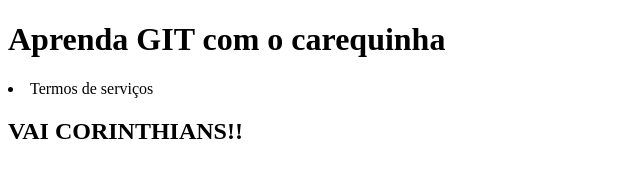
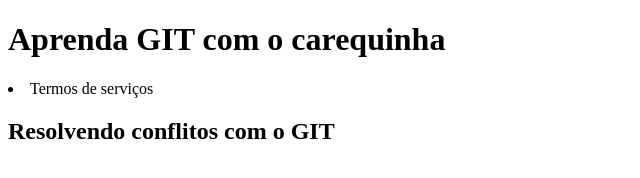
Before and after one commit to ViniciusAntolin/CursoGIT-GITHUB, a plain HTML site: page index.html in a window 1280 px wide. Shown: the whole page, without its empty margins (0-640 px from the left). Drawn offline with Linux system fonts and the light colour scheme.

Commit message:
resolving conflicts

```diff
--- a/index.html
+++ b/index.html
@@ -15,7 +15,7 @@
             <li>Termos de serviços</li>
         </nav>
         <section>
-            <h1>VAI CORINTHIANS!!</h1>
+            <h1>Resolvendo conflitos com o GIT</h1>
         </section>
     </div>
 </body>
```
